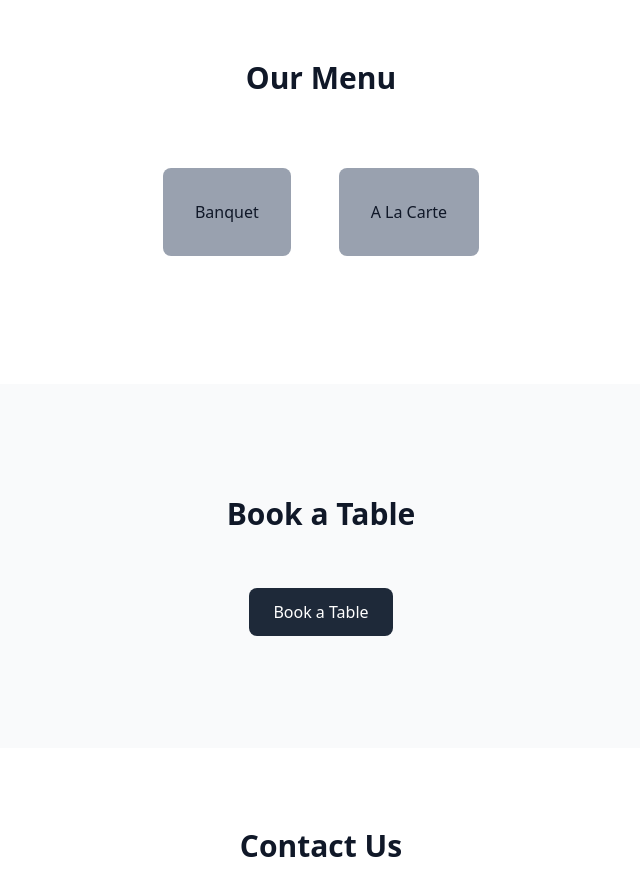
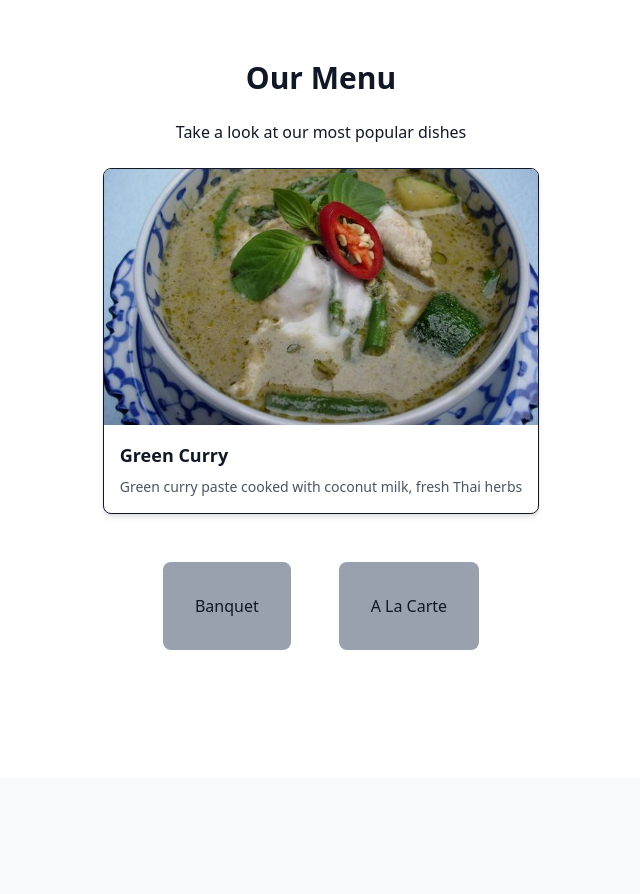
Before and after one commit to phasuk15/Herb-and-Spice, a Next.js app: page / in a window 1280 px wide. Shown: the part 1280-2174 px from the top of the page, without its empty margins (319-959 px from the left). Built offline with nearby package versions, Linux system fonts and the light colour scheme.

Commit message:
Added a DishCard

```diff
--- a/app/sections/Menu.tsx
+++ b/app/sections/Menu.tsx
@@ -1,9 +1,19 @@
 import ScrollLink from "@/components/ScrollLink";
+import DishCard from "@/components/DishCard";
+import greenCurry from "../assets/images/greencurry.jpg"
 
 const Menu = () => {
   return (
     <div className="max-w-2xl mx-auto flex flex-col items-center">
       <h2 className="text-3xl font-bold mb-6 text-center">Our Menu</h2>
+      <p className="mb-6">Take a look at our most popular dishes</p>
+      <div>
+        <DishCard
+          name="Green Curry"
+          description="Green curry paste cooked with coconut milk, fresh Thai herbs"
+          image={greenCurry}
+        />
+      </div>
       <div className="flex flex-row p-12 gap-12">
         <ScrollLink href="/menu#banquet" className="p-8 bg-gray-400 rounded-lg">
           Banquet
--- /dev/null
+++ b/components/DishCard.tsx
@@ -0,0 +1,34 @@
+import Image, { StaticImageData } from "next/image";
+
+interface DishProps {
+    name: string;
+    image: StaticImageData;
+    description: string;
+}
+
+const DishCard = ({ name, image, description }: DishProps) => {
+    return (
+        <div className="bg-white shadow-md rounded-lg overflow-hidden border hover:shadow-lg transition flex flex-col h-full">
+            {/* Image wrapper with fixed height that adjusts by screen size */}
+            <div className="relative w-full h-48 sm:h-56 md:h-64">
+                <Image
+                    src={image}
+                    alt={name}
+                    fill
+                    className="object-cover"
+                    sizes="(max-width: 640px) 100vw,
+                           (max-width: 1024px) 50vw,
+                           33vw"
+                />
+            </div>
+
+            {/* Text content */}
+            <div className="p-4 flex flex-col gap-2 flex-grow">
+                <h1 className="text-lg font-semibold">{name}</h1>
+                <p className="text-sm text-gray-600">{description}</p>
+            </div>
+        </div>
+    );
+};
+
+export default DishCard;
```
Also changed, not shown: app/assets/images/greencurry.jpg (added).
